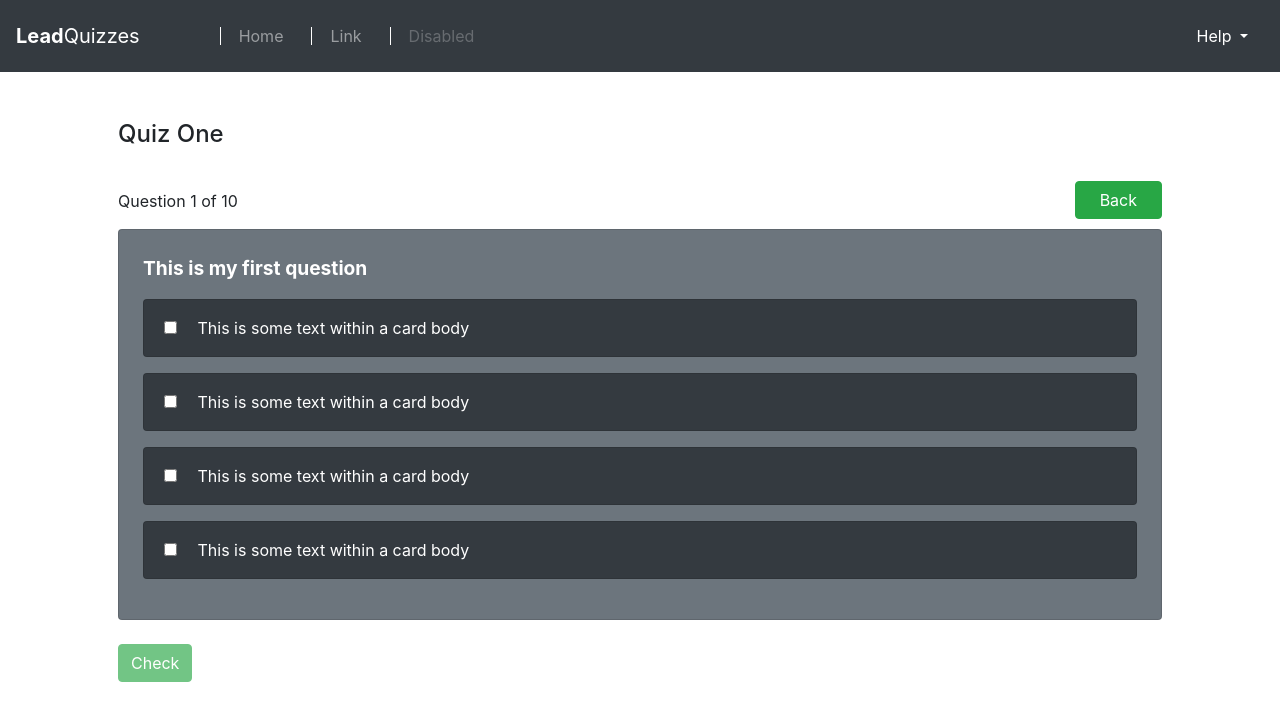
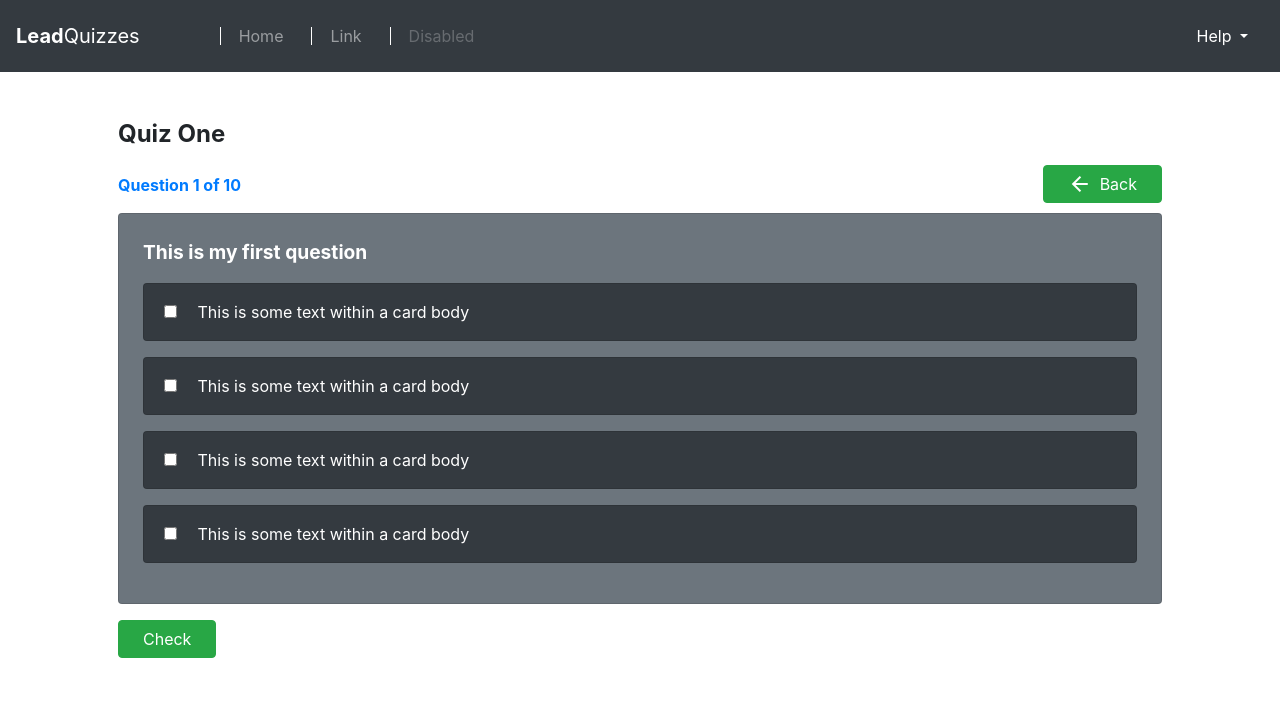
Before and after one commit to LennyDennis/assessment, an Angular app: page / in a window 1280 px wide. Shown: the top 720 px of the page. Built offline with nearby package versions, Linux system fonts and the light colour scheme.

Commit message:
Modify take quiz page design

```diff
--- a/package.json
+++ b/package.json
@@ -21,14 +21,18 @@
     "@angular/platform-browser-dynamic": "^2.4.0",
     "@angular/router": "^3.4.0",
     "@ng-bootstrap/ng-bootstrap": "^9.1.2",
+    "angular-feather": "^6.3.0",
     "bootstrap": "^4.4.1",
     "core-js": "^2.4.1",
+    "feather-icons": "^4.28.0",
+    "jquery": "^3.6.0",
     "rxjs": "^5.1.0",
     "zone.js": "^0.7.6"
   },
   "devDependencies": {
     "@angular/cli": "1.0.0-rc.4",
     "@angular/compiler-cli": "^2.4.0",
+    "@types/feather-icons": "^4.7.0",
     "@types/jasmine": "2.5.38",
     "@types/node": "~6.0.60",
     "codelyzer": "~2.0.0",
--- a/src/app/take-quiz/take-quiz.component.html
+++ b/src/app/take-quiz/take-quiz.component.html
@@ -1,16 +1,13 @@
 <div class="container p-5">
-    <div class="content-body">
-        <div class="top-margin-offset">
-            <h4>Quiz One</h4>
 
-            <div class="mt-4">
+    <h4 class="font-weight-bold">Quiz One</h4>
 
     <a class="btn btn-success px-4 d-flex align-items-center float-right mt-2">
-                    <i data-feather="chevron-left " class="font-medium-5 "></i> Back
+        <i class="material-icons mr-2 fa-2x">arrow_back</i> Back
     </a>
     <div class="d-flex row justify-content-between align-items-center">
         <div class="col-12 px-0">
-                        <p class="mt-3">Question 1 of 10</p>
+            <p class="mt-3 text-primary font-weight-bold">Question 1 of 10</p>
         </div>
     </div>
 
@@ -42,13 +39,6 @@
         </div>
     </div>
 
-                <button type="button" class="btn btn-success mt-4" rippleEffect (click)="checkAnswer()" [disabled]="!selectedAnswer">
-              Check
-          </button>
+    <a href="#" class="btn btn-success card-footer-button my-3 px-4 " role="button">Check</a>
 
 </div>
-
-        </div>
-    </div>
-
-</div>
--- a/src/index.html
+++ b/src/index.html
@@ -8,6 +8,7 @@
 
     <meta name="viewport" content="width=device-width, initial-scale=1">
     <link rel="icon" type="image/x-icon" href="favicon.ico">
+    <link href="https://fonts.googleapis.com/icon?family=Material+Icons" rel="stylesheet">
 </head>
 
 <body>
@@ -18,8 +19,6 @@
         </div>
     </body>
 </body>
-<!-- <script src="https://code.jquery.com/jquery-3.2.1.slim.min.js" integrity="sha384-KJ3o2DKtIkvYIK3UENzmM7KCkRr/rE9/Qpg6aAZGJwFDMVNA/GpGFF93hXpG5KkN" crossorigin="anonymous"></script>
-<script src="https://cdnjs.cloudflare.com/ajax/libs/popper.js/1.12.9/umd/popper.min.js" integrity="sha384-ApNbgh9B+Y1QKtv3Rn7W3mgPxhU9K/ScQsAP7hUibX39j7fakFPskvXusvfa0b4Q" crossorigin="anonymous"></script>
-<script src="https://maxcdn.bootstrapcdn.com/bootstrap/4.0.0/js/bootstrap.min.js" integrity="sha384-JZR6Spejh4U02d8jOt6vLEHfe/JQGiRRSQQxSfFWpi1MquVdAyjUar5+76PVCmYl" crossorigin="anonymous"></script> -->
+
 
 </html>
```
Also changed, not shown: 1 other file (tests, documents, lock files or other folders). Lines whose indentation alone changed are shown as unchanged.
